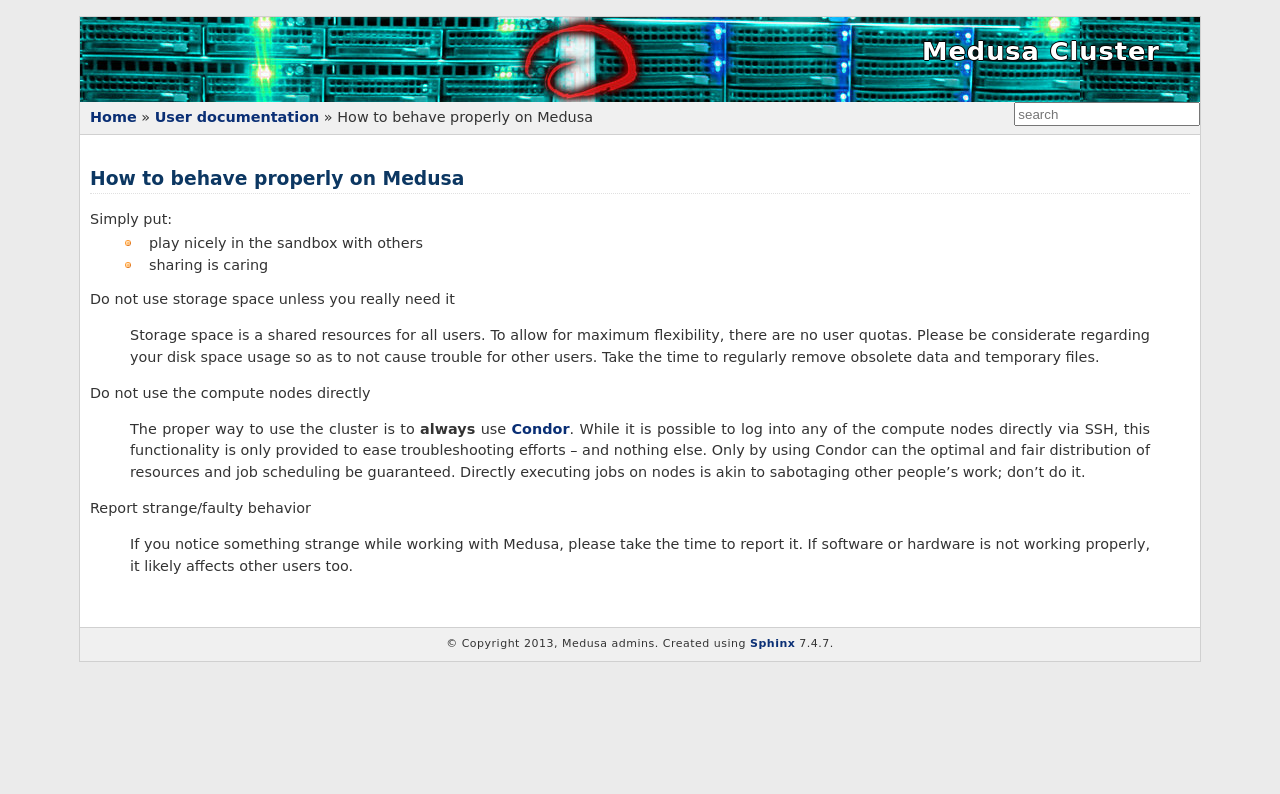
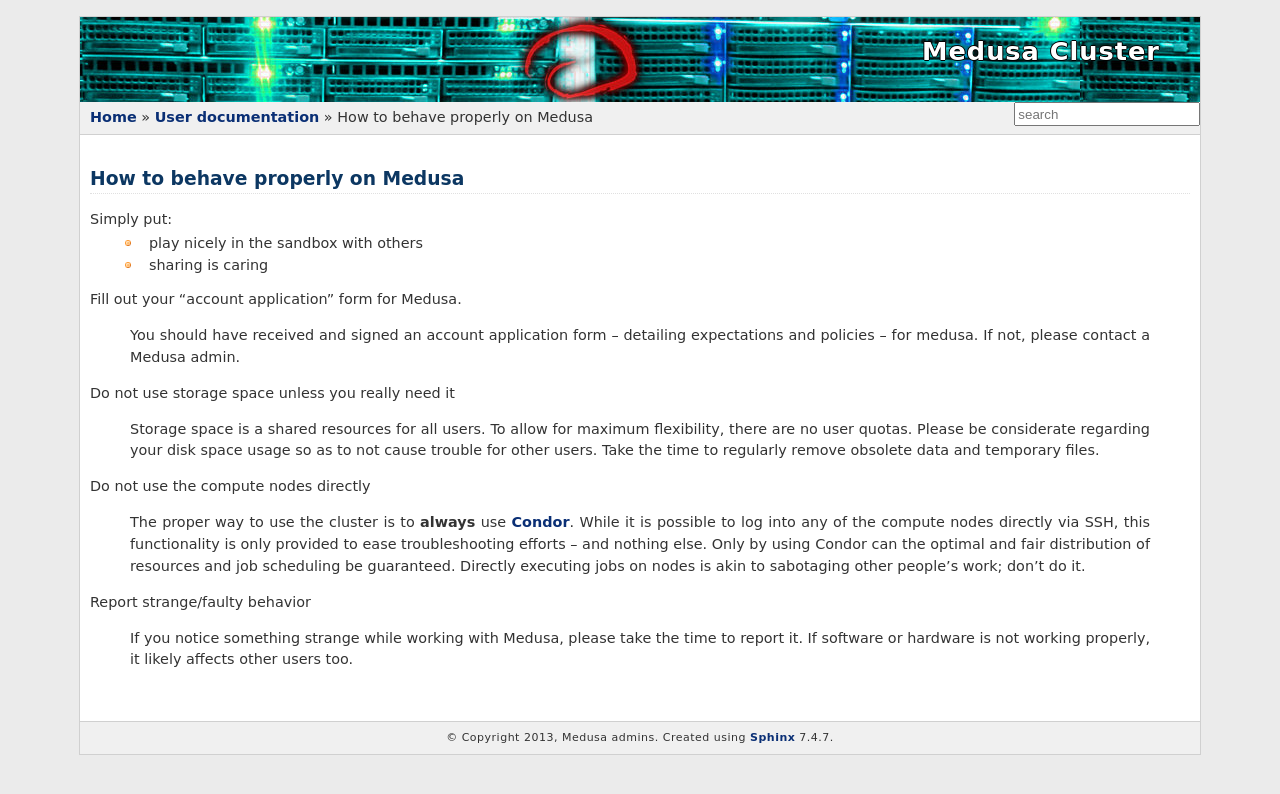
Before and after one commit to psychoinformatics-de/ipsy-docs, a Sphinx documentation site: the page built from source/userdoc/codeofconduct.rst, in a window 1280 px wide. Shown: the top 794 px of the page. Built offline with Sphinx 7.4.7, drawn with Linux system fonts in a browser that asks for light colours; formulas are drawn with MathJax 3.

Commit message:
Add information about "account application" form.

```diff
--- a/source/internal/common_tasks.rst
+++ b/source/internal/common_tasks.rst
@@ -43,8 +43,8 @@ Users should be added to their lab's group (``exppsy``, ``neuropsy``, ``biopsy``
 
 New Account -- email
 --------------------
-New Medusa users should be sent this email, pointing them to documentation
-and setting expectations.
+New Medusa users should be sent this email (along with the "account application" pdf),
+pointing them to documentation and setting expectations.
 
     Bitte wirf einen Blick auf die Doku und verbessere sie bei Bedarf:
 
--- a/source/userdoc/codeofconduct.rst
+++ b/source/userdoc/codeofconduct.rst
@@ -8,6 +8,11 @@ How to behave properly on Medusa
 Simply put:
  * play nicely in the sandbox with others
  * sharing is caring
+
+Fill out your "account application" form for Medusa.
+
+  You should have received and signed an account application form -- detailing expectations
+  and policies -- for medusa. If not, please contact a Medusa admin.
 
 Do not use storage space unless you really need it
 
```
